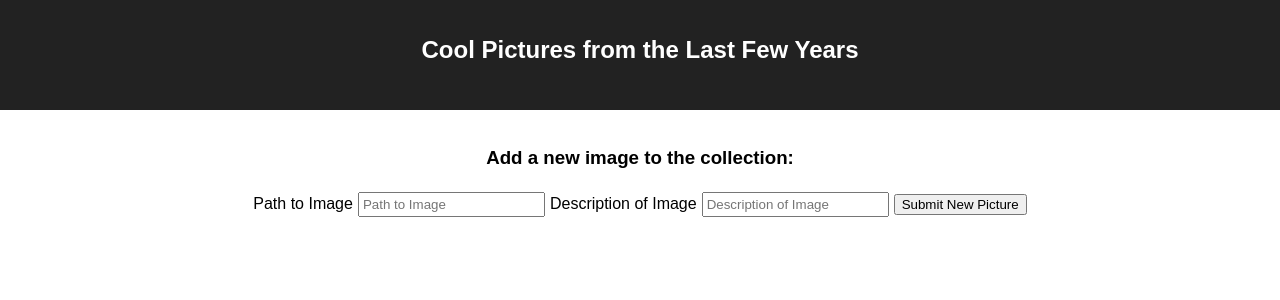
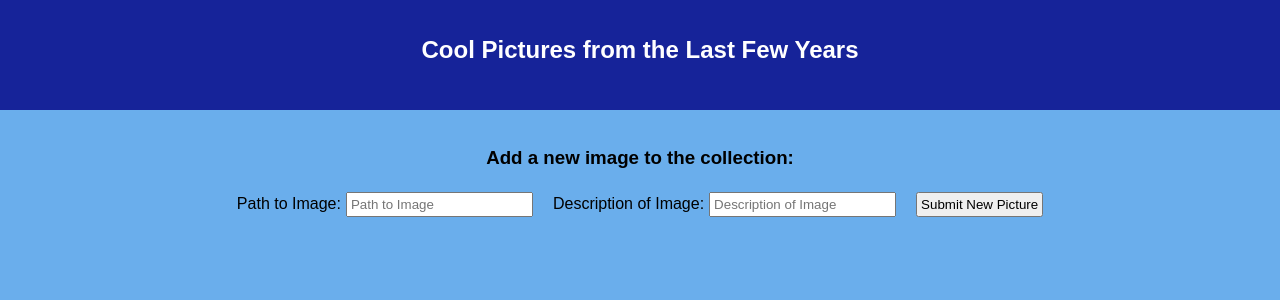
Before and after one commit to aboerhave/react-gallery, a React (Create React App) app: page / in a window 1280 px wide. Shown: the top 300 px of the page. Built offline with nearby package versions, Linux system fonts and the light colour scheme; no server answers.

Commit message:
changed some colors and spacing

```diff
--- a/src/components/App/App.css
+++ b/src/components/App/App.css
@@ -3,7 +3,7 @@
 }
 
 .App-header {
-  background-color: #222;
+  background-color: rgb(22, 35, 153);
   height: 70px;
   padding: 20px;
   color: white;
@@ -21,3 +21,7 @@
   from { transform: rotate(0deg); }
   to { transform: rotate(360deg); }
 }
+
+body {
+  background-color: rgb(106, 174, 236);
+}
--- a/src/components/GalleryForm/GalleryForm.css
+++ b/src/components/GalleryForm/GalleryForm.css
@@ -1,4 +1,8 @@
 input {
     padding: 3px;
-    margin: 5px;
+    margin: 5px 20px 5px 5px;
 }
+
+button {
+    padding: 3px;
+}
--- a/src/components/GalleryForm/GalleryForm.js
+++ b/src/components/GalleryForm/GalleryForm.js
@@ -49,11 +49,11 @@ render() {
         <>
         <h3>Add a new image to the collection:</h3>
         <form onSubmit={this.addPicture}>
-            <label htmlFor="pathBox">Path to Image</label>
+            <label htmlFor="pathBox">Path to Image:</label>
             <input type="text" placeholder="Path to Image" id="pathBox"
                 onChange={(event) => this.handleChange(event, 'path')}
                 value={this.state.newPicture.path} ref="path"/>
-            <label htmlFor="descriptionBox">Description of Image</label>
+            <label htmlFor="descriptionBox">Description of Image:</label>
             <input type="text" placeholder="Description of Image" id="descriptionBox"
                 onChange={(event) => this.handleChange(event, 'description')}
                 value={this.state.newPicture.description} maxLength="50" ref="desc"/>
--- a/src/components/GalleryItem/GalleryItem.css
+++ b/src/components/GalleryItem/GalleryItem.css
@@ -1,6 +1,6 @@
 .PictureDivOn {
     display: inline-block;
-    /* background-color: green; */
+    background-color: rgb(163, 240, 223);
     margin: 8px;
     padding: 5px;
     border: 1px solid black;
@@ -12,7 +12,7 @@
 
   .PictureDivOff {
     display: inline-block;
-    /* background-color: red; */
+    background-color: rgb(163, 240, 223);
     margin: 8px;
     padding: 5px;
     border: 1px solid black;
--- a/src/components/GalleryItem/GalleryItem.js
+++ b/src/components/GalleryItem/GalleryItem.js
@@ -51,7 +51,7 @@ class GalleryItem extends Component {
                         <p className="ImageText">{picture.description}</p>
                     </div>
                     <br></br>
-                    <button onClick={() => this.addLike(picture.id)}>Click to Like Picture</button>
+                    <button className="likeBtn"onClick={() => this.addLike(picture.id)}>Click to Like Picture</button>
                     {picture.likes === 0 &&
                     <p>
                         Nobody likes this picture yet.
```
